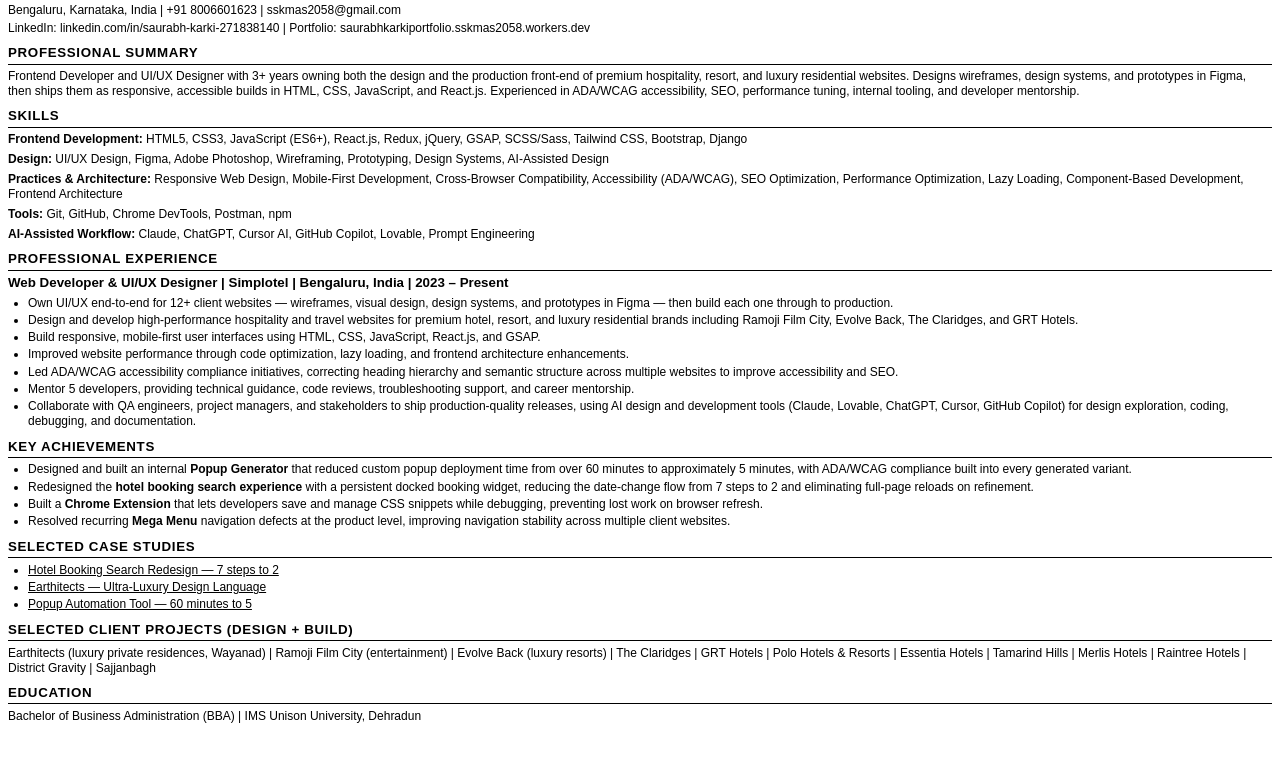
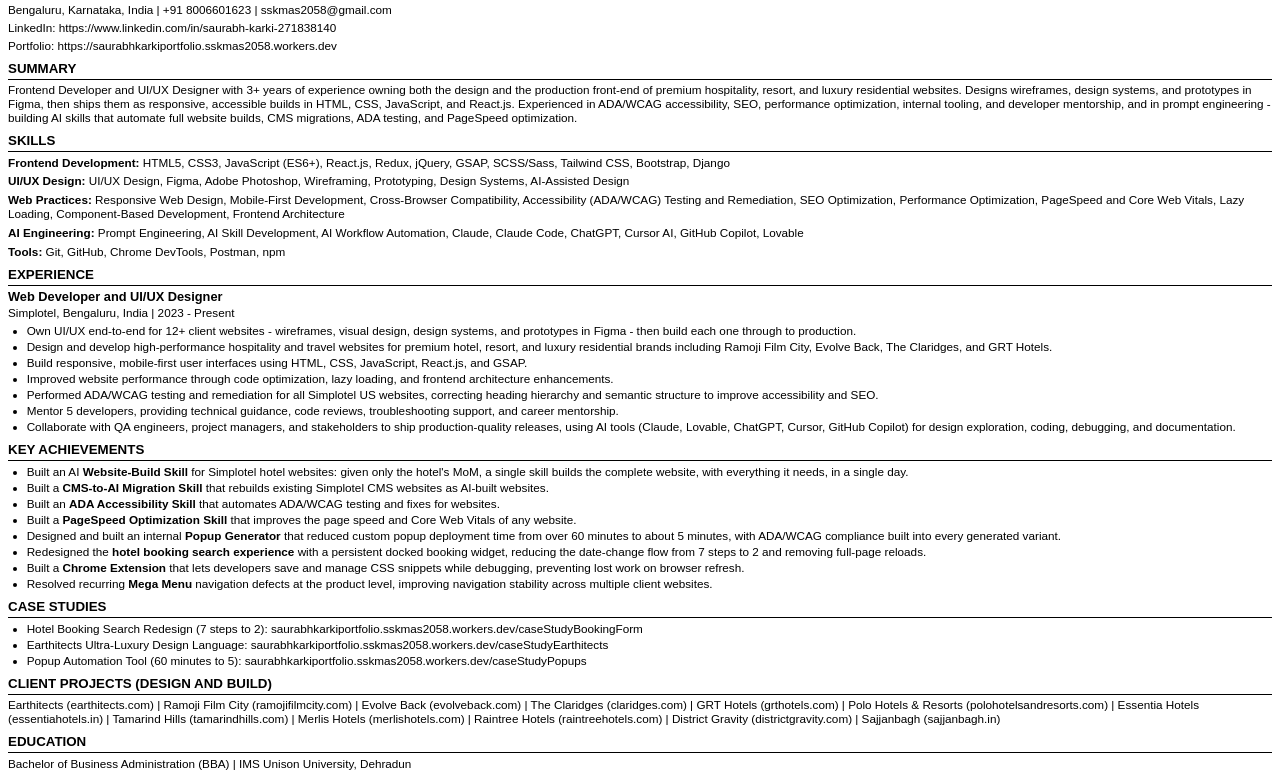
Before and after one commit to saurabhsinghkarki/portfolio, a plain HTML site: page assets/resume-source.html in a window 1280 px wide. Shown: the part 56-835 px from the top of the page. Before the commit the page ends 800 px from the top, so only its background shows below. Drawn offline with Linux system fonts and the light colour scheme.

Commit message:
new resume changes

```diff
--- a/assets/resume-source.html
+++ b/assets/resume-source.html
@@ -1,66 +1,65 @@
-<html>
-<head><meta charset="utf-8"><title>Saurabh Karki - Frontend Developer &amp; UI/UX Designer</title>
-<style>
-@page { size: A4; margin: 11mm 12mm; }
-body { font-family: Arial, Helvetica, sans-serif; font-size: 9pt; line-height: 1.22; color: #000; }
-p { margin: 0 0 4pt 0; }
-h1, h2, h3 { font-family: Arial, Helvetica, sans-serif; }
-h1 { font-size: 17pt; margin: 0 0 2pt 0; letter-spacing: 0.4pt; }
+<!doctype html><html lang="en"><head><meta charset="utf-8"><title>Saurabh Karki - Frontend Developer and UI/UX Designer Resume</title><meta name="author" content="Saurabh Karki"><style>
+@page { size: A4; margin: 9mm 12mm; }
+body { font-family: Arial, Helvetica, sans-serif; font-size: 8.8pt; line-height: 1.2; color: #000; }
+p { margin: 0 0 3.5pt 0; }
+h1 { font-size: 17pt; margin: 0 0 2pt 0; }
+h2 { font-size: 10pt; text-transform: uppercase; border-bottom: 1px solid #000; margin: 6pt 0 2.5pt 0; padding-bottom: 1.5pt; }
+h3 { font-size: 9.6pt; margin: 0 0 1pt 0; }
 .role { font-size: 10.5pt; font-weight: bold; margin: 0 0 3pt 0; }
-.contact { font-size: 9pt; margin: 0 0 2pt 0; }
-h2 { font-size: 10pt; text-transform: uppercase; letter-spacing: 0.5pt;
-     border-bottom: 1px solid #000; margin: 7.5pt 0 3.5pt 0; padding-bottom: 1.5pt; }
-h3 { font-size: 10pt; margin: 0 0 3pt 0; }
-ul { margin: 0 0 0 15pt; padding: 0; }
-li { margin: 0 0 2pt 0; }
-a { color: #000; }
-</style></head>
-<body>
-
-<h1>SAURABH KARKI</h1>
-<p class="role">Frontend Developer &amp; UI/UX Designer</p>
-<p class="contact">Bengaluru, Karnataka, India | +91 8006601623 | sskmas2058@gmail.com</p>
-<p class="contact">LinkedIn: linkedin.com/in/saurabh-karki-271838140 | Portfolio: saurabhkarkiportfolio.sskmas2058.workers.dev</p>
-
-<h2>Professional Summary</h2>
-<p>Frontend Developer and UI/UX Designer with 3+ years owning both the design and the production front-end of premium hospitality, resort, and luxury residential websites. Designs wireframes, design systems, and prototypes in Figma, then ships them as responsive, accessible builds in HTML, CSS, JavaScript, and React.js. Experienced in ADA/WCAG accessibility, SEO, performance tuning, internal tooling, and developer mentorship.</p>
+.meta { margin: 0 0 3pt 0; }
+ul { margin: 0 0 0 14pt; padding: 0; }
+li { margin: 0 0 1.5pt 0; }
+a { color: #000; text-decoration: none; }
+</style></head><body>
+<h1>Saurabh Karki</h1>
+<p class="role">Frontend Developer and UI/UX Designer</p>
+<p class="meta">Bengaluru, Karnataka, India | +91 8006601623 | <a href="mailto:sskmas2058@gmail.com">sskmas2058@gmail.com</a></p>
+<p class="meta">LinkedIn: <a href="https://www.linkedin.com/in/saurabh-karki-271838140/">https://www.linkedin.com/in/saurabh-karki-271838140</a></p>
+<p class="meta">Portfolio: <a href="https://saurabhkarkiportfolio.sskmas2058.workers.dev/">https://saurabhkarkiportfolio.sskmas2058.workers.dev</a></p>
+<h2>Summary</h2>
+<p>Frontend Developer and UI/UX Designer with 3+ years of experience owning both the design and the production front-end of premium hospitality, resort, and luxury residential websites. Designs wireframes, design systems, and prototypes in Figma, then ships them as responsive, accessible builds in HTML, CSS, JavaScript, and React.js. Experienced in ADA/WCAG accessibility, SEO, performance optimization, internal tooling, and developer mentorship, and in prompt engineering - building AI skills that automate full website builds, CMS migrations, ADA testing, and PageSpeed optimization.</p>
 
 <h2>Skills</h2>
 <p><b>Frontend Development:</b> HTML5, CSS3, JavaScript (ES6+), React.js, Redux, jQuery, GSAP, SCSS/Sass, Tailwind CSS, Bootstrap, Django</p>
-<p><b>Design:</b> UI/UX Design, Figma, Adobe Photoshop, Wireframing, Prototyping, Design Systems, AI-Assisted Design</p>
-<p><b>Practices &amp; Architecture:</b> Responsive Web Design, Mobile-First Development, Cross-Browser Compatibility, Accessibility (ADA/WCAG), SEO Optimization, Performance Optimization, Lazy Loading, Component-Based Development, Frontend Architecture</p>
+<p><b>UI/UX Design:</b> UI/UX Design, Figma, Adobe Photoshop, Wireframing, Prototyping, Design Systems, AI-Assisted Design</p>
+<p><b>Web Practices:</b> Responsive Web Design, Mobile-First Development, Cross-Browser Compatibility, Accessibility (ADA/WCAG) Testing and Remediation, SEO Optimization, Performance Optimization, PageSpeed and Core Web Vitals, Lazy Loading, Component-Based Development, Frontend Architecture</p>
+<p><b>AI Engineering:</b> Prompt Engineering, AI Skill Development, AI Workflow Automation, Claude, Claude Code, ChatGPT, Cursor AI, GitHub Copilot, Lovable</p>
 <p><b>Tools:</b> Git, GitHub, Chrome DevTools, Postman, npm</p>
-<p><b>AI-Assisted Workflow:</b> Claude, ChatGPT, Cursor AI, GitHub Copilot, Lovable, Prompt Engineering</p>
 
-<h2>Professional Experience</h2>
-<h3>Web Developer &amp; UI/UX Designer | Simplotel | Bengaluru, India | 2023 &ndash; Present</h3>
+<h2>Experience</h2>
+<h3>Web Developer and UI/UX Designer</h3>
+<p class="meta">Simplotel, Bengaluru, India | 2023 - Present</p>
 <ul>
-<li>Own UI/UX end-to-end for 12+ client websites &mdash; wireframes, visual design, design systems, and prototypes in Figma &mdash; then build each one through to production.</li>
+<li>Own UI/UX end-to-end for 12+ client websites - wireframes, visual design, design systems, and prototypes in Figma - then build each one through to production.</li>
 <li>Design and develop high-performance hospitality and travel websites for premium hotel, resort, and luxury residential brands including Ramoji Film City, Evolve Back, The Claridges, and GRT Hotels.</li>
 <li>Build responsive, mobile-first user interfaces using HTML, CSS, JavaScript, React.js, and GSAP.</li>
 <li>Improved website performance through code optimization, lazy loading, and frontend architecture enhancements.</li>
-<li>Led ADA/WCAG accessibility compliance initiatives, correcting heading hierarchy and semantic structure across multiple websites to improve accessibility and SEO.</li>
+<li>Performed ADA/WCAG testing and remediation for all Simplotel US websites, correcting heading hierarchy and semantic structure to improve accessibility and SEO.</li>
 <li>Mentor 5 developers, providing technical guidance, code reviews, troubleshooting support, and career mentorship.</li>
-<li>Collaborate with QA engineers, project managers, and stakeholders to ship production-quality releases, using AI design and development tools (Claude, Lovable, ChatGPT, Cursor, GitHub Copilot) for design exploration, coding, debugging, and documentation.</li>
+<li>Collaborate with QA engineers, project managers, and stakeholders to ship production-quality releases, using AI tools (Claude, Lovable, ChatGPT, Cursor, GitHub Copilot) for design exploration, coding, debugging, and documentation.</li>
 </ul>
 
 <h2>Key Achievements</h2>
 <ul>
-<li>Designed and built an internal <b>Popup Generator</b> that reduced custom popup deployment time from over 60 minutes to approximately 5 minutes, with ADA/WCAG compliance built into every generated variant.</li>
-<li>Redesigned the <b>hotel booking search experience</b> with a persistent docked booking widget, reducing the date-change flow from 7 steps to 2 and eliminating full-page reloads on refinement.</li>
+<li>Built an AI <b>Website-Build Skill</b> for Simplotel hotel websites: given only the hotel's MoM, a single skill builds the complete website, with everything it needs, in a single day.</li>
+<li>Built a <b>CMS-to-AI Migration Skill</b> that rebuilds existing Simplotel CMS websites as AI-built websites.</li>
+<li>Built an <b>ADA Accessibility Skill</b> that automates ADA/WCAG testing and fixes for websites.</li>
+<li>Built a <b>PageSpeed Optimization Skill</b> that improves the page speed and Core Web Vitals of any website.</li>
+<li>Designed and built an internal <b>Popup Generator</b> that reduced custom popup deployment time from over 60 minutes to about 5 minutes, with ADA/WCAG compliance built into every generated variant.</li>
+<li>Redesigned the <b>hotel booking search experience</b> with a persistent docked booking widget, reducing the date-change flow from 7 steps to 2 and removing full-page reloads.</li>
 <li>Built a <b>Chrome Extension</b> that lets developers save and manage CSS snippets while debugging, preventing lost work on browser refresh.</li>
 <li>Resolved recurring <b>Mega Menu</b> navigation defects at the product level, improving navigation stability across multiple client websites.</li>
 </ul>
 
-<h2>Selected Case Studies</h2>
+<h2>Case Studies</h2>
 <ul>
-<li><a href="https://saurabhkarkiportfolio.sskmas2058.workers.dev/caseStudyBookingForm">Hotel Booking Search Redesign &mdash; 7 steps to 2</a></li>
-<li><a href="https://saurabhkarkiportfolio.sskmas2058.workers.dev/caseStudyEarthitects">Earthitects &mdash; Ultra-Luxury Design Language</a></li>
-<li><a href="https://saurabhkarkiportfolio.sskmas2058.workers.dev/caseStudyPopups">Popup Automation Tool &mdash; 60 minutes to 5</a></li>
+<li>Hotel Booking Search Redesign (7 steps to 2): <a href="https://saurabhkarkiportfolio.sskmas2058.workers.dev/caseStudyBookingForm">saurabhkarkiportfolio.sskmas2058.workers.dev/caseStudyBookingForm</a></li>
+<li>Earthitects Ultra-Luxury Design Language: <a href="https://saurabhkarkiportfolio.sskmas2058.workers.dev/caseStudyEarthitects">saurabhkarkiportfolio.sskmas2058.workers.dev/caseStudyEarthitects</a></li>
+<li>Popup Automation Tool (60 minutes to 5): <a href="https://saurabhkarkiportfolio.sskmas2058.workers.dev/caseStudyPopups">saurabhkarkiportfolio.sskmas2058.workers.dev/caseStudyPopups</a></li>
 </ul>
 
-<h2>Selected Client Projects (Design + Build)</h2>
-<p>Earthitects (luxury private residences, Wayanad) | Ramoji Film City (entertainment) | Evolve Back (luxury resorts) | The Claridges | GRT Hotels | Polo Hotels &amp; Resorts | Essentia Hotels | Tamarind Hills | Merlis Hotels | Raintree Hotels | District Gravity | Sajjanbagh</p>
+<h2>Client Projects (Design and Build)</h2>
+<p>Earthitects (<a href="https://www.earthitects.com/our-brands/private-residences">earthitects.com</a>) | Ramoji Film City (<a href="https://www.ramojifilmcity.com/">ramojifilmcity.com</a>) | Evolve Back (<a href="https://www.evolveback.com/">evolveback.com</a>) | The Claridges (<a href="https://www.claridges.com/">claridges.com</a>) | GRT Hotels (<a href="https://grthotels.com/">grthotels.com</a>) | Polo Hotels &amp; Resorts (<a href="https://www.polohotelsandresorts.com/">polohotelsandresorts.com</a>) | Essentia Hotels (<a href="https://www.essentiahotels.in/">essentiahotels.in</a>) | Tamarind Hills (<a href="https://www.tamarindhills.com/">tamarindhills.com</a>) | Merlis Hotels (<a href="https://www.merlishotels.com/">merlishotels.com</a>) | Raintree Hotels (<a href="https://www.raintreehotels.com/">raintreehotels.com</a>) | District Gravity (<a href="https://www.districtgravity.com/">districtgravity.com</a>) | Sajjanbagh (<a href="https://www.sajjanbagh.in/">sajjanbagh.in</a>)</p>
 
 <h2>Education</h2>
 <p>Bachelor of Business Administration (BBA) | IMS Unison University, Dehradun</p>
```
Also changed, not shown: index.html (+4 -2 lines), js/script.js (+11 -4 lines), 3 other files.
